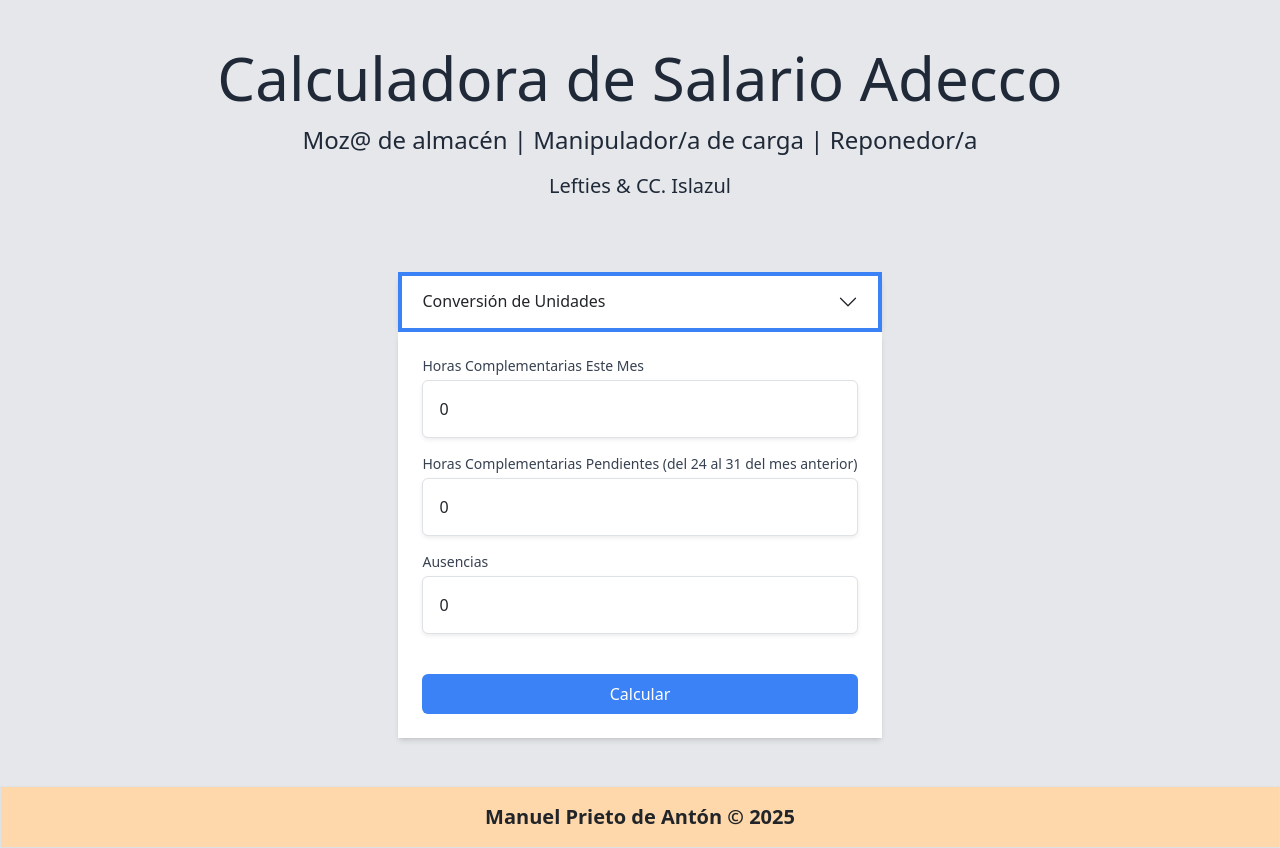
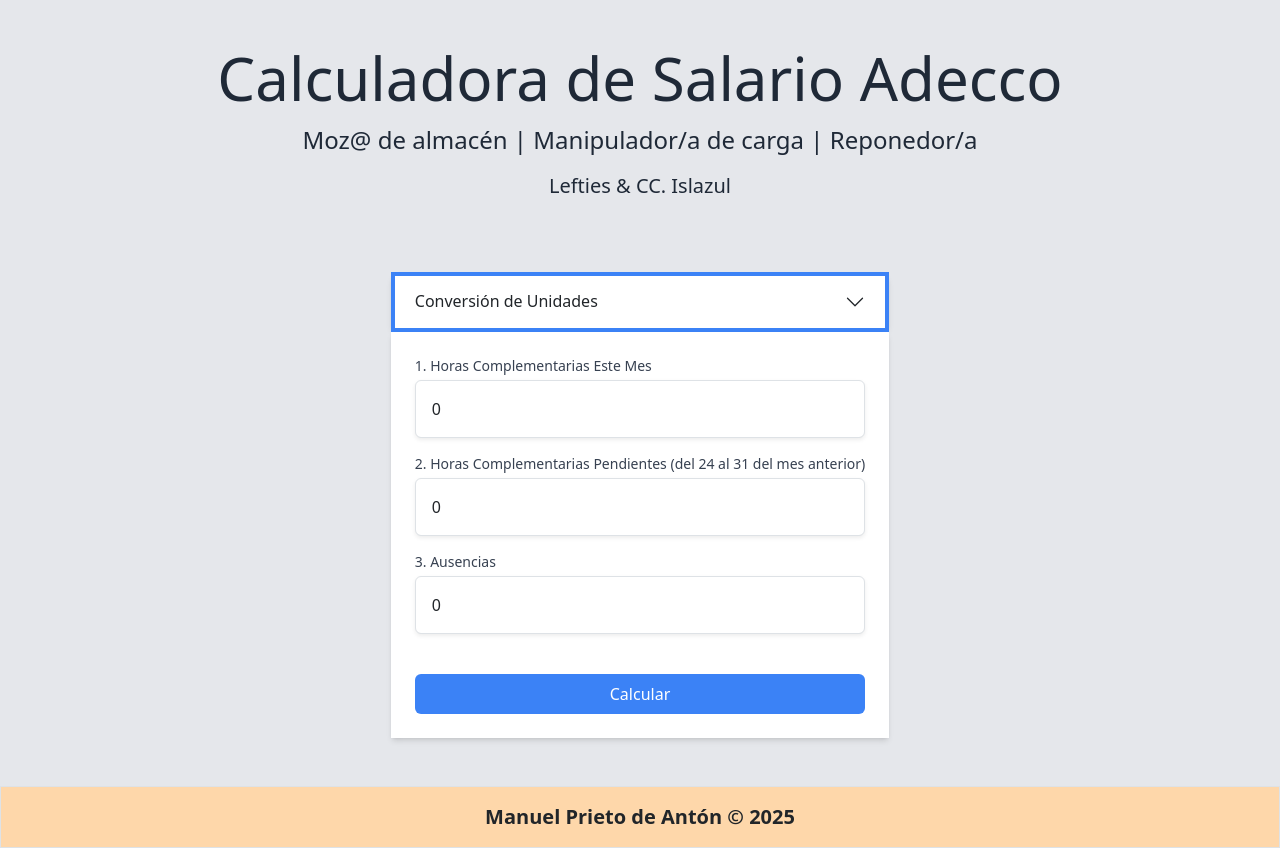
Before and after one commit to manurubik/salario-adecco, a React (Vite) app: page / in a window 1280 px wide. Built offline with nearby package versions, Linux system fonts and the light colour scheme.

Commit message:
Fix Accordion

```diff
--- a/src/App.tsx
+++ b/src/App.tsx
@@ -17,6 +17,11 @@
   const [irpfDeduction, setIrpfDeduction] = useState<number>(0);
   const [ssDeduction, setSsDeduction] = useState<number>(0);
   const [absenceDeduction, setAbsenceDeduction] = useState<number>(0);
+  const [activeKey, setActiveKey] = useState<string | null>(null);
+
+  const handleCalculate = () => {
+    setActiveKey(null);
+  };
 
   const calculateSalary = () => {
     const gross = calculateGrossSalary(lastMonthHours, currentMonthHours);
@@ -49,7 +54,7 @@
           </p>
         )}
         <div>
-          <UnitConverter />
+          <UnitConverter activeKey={activeKey} setActiveKey={setActiveKey} />
           <div className="flex flex-col md:flex-row">
             {finalSalary !== null && (
               <SalaryBreakdown
@@ -68,6 +73,7 @@
               absences={absences}
               setAbsences={setAbsences}
               calculateSalary={calculateSalary}
+              onCalculate={handleCalculate}
             />
           </div>
         </div>
--- a/src/components/SalaryInput.tsx
+++ b/src/components/SalaryInput.tsx
@@ -8,6 +8,7 @@
   absences: number;
   setAbsences: (value: number) => void;
   calculateSalary: () => void;
+  onCalculate: () => void;
 }
 
 const SalaryInput = ({
@@ -18,6 +19,7 @@
   absences,
   setAbsences,
   calculateSalary,
+  onCalculate,
 }: SalaryInputProps) => {
   const handleCalculateClick = () => {
     if (isNaN(currentMonthHours) || isNaN(lastMonthHours) || isNaN(absences)) {
@@ -26,21 +28,22 @@
     }
 
     calculateSalary();
+    onCalculate();
   };
   return (
     <div className="flex flex-col gap-3 bg-white p-6 max-md:rounded-b-lg shadow-md w-full">
       <InputField
-        label="Horas Complementarias Este Mes"
+        label="1. Horas Complementarias Este Mes"
         value={currentMonthHours}
         onChange={setCurrentMonthHours}
       />
       <InputField
-        label="Horas Complementarias Pendientes (del 24 al 31 del mes anterior)"
+        label="2. Horas Complementarias Pendientes (del 24 al 31 del mes anterior)"
         value={lastMonthHours}
         onChange={setLastMonthHours}
       />
       <InputField
-        label="Ausencias"
+        label="3. Ausencias"
         value={absences}
         onChange={setAbsences}
         step={1}
--- a/src/components/UnitConverter.tsx
+++ b/src/components/UnitConverter.tsx
@@ -2,7 +2,12 @@
 import InputField from './InputField';
 import { Accordion } from 'react-bootstrap';
 
-const UnitConverter = () => {
+interface UnitConverterProps {
+  activeKey: string | null;
+  setActiveKey: (key: string | null) => void;
+}
+
+const UnitConverter = ({ activeKey, setActiveKey }: UnitConverterProps) => {
   const [hours, setHours] = useState<number>(0);
   const [minutes, setMinutes] = useState<number>(0);
   const [decimalHours, setDecimalHours] = useState<number | null>(null);
@@ -31,7 +36,17 @@
 
   return (
     <div className="bg-gray-100 rounded-lg shadow-md">
-      <Accordion flush>
+      <Accordion
+        activeKey={activeKey}
+        onSelect={(key: string | string[] | null | undefined) => {
+          if (key === undefined || Array.isArray(key)) {
+            setActiveKey(null);
+          } else {
+            setActiveKey(key);
+          }
+        }}
+        flush
+      >
         <Accordion.Item eventKey="0">
           <Accordion.Header className="bg-blue-500 text-white p-1 hover:bg-blue-600 transition">
             Conversión de Unidades
```
